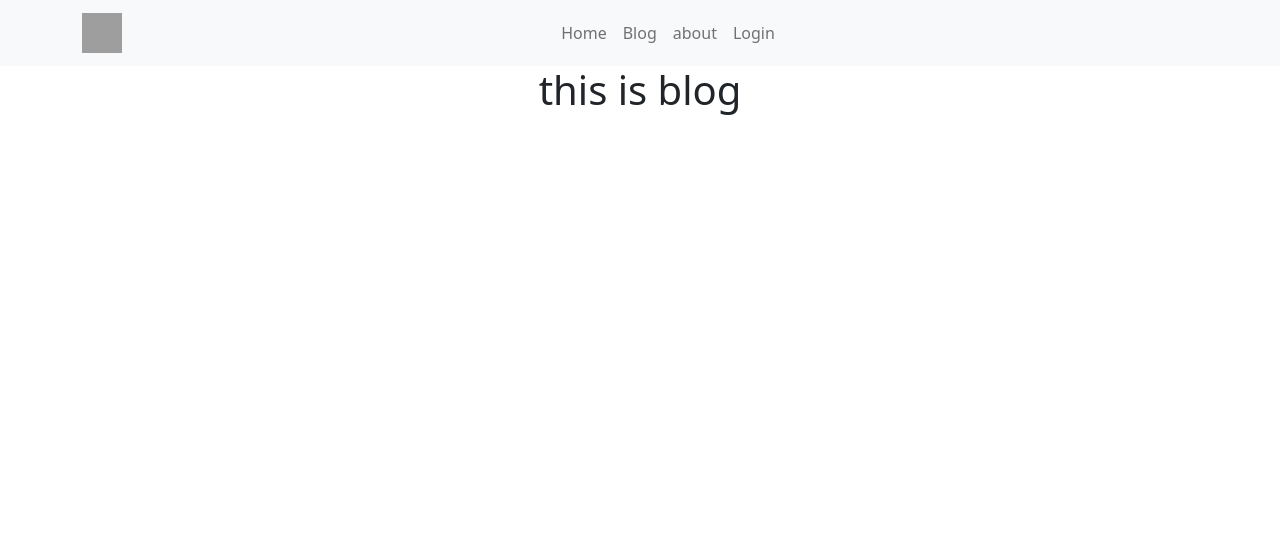
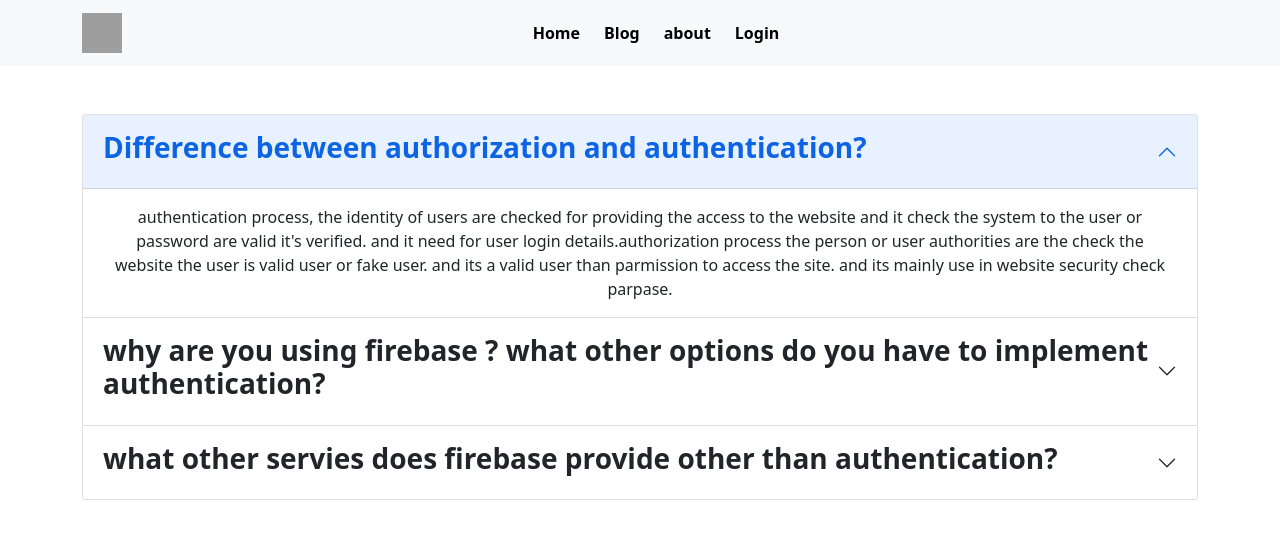
Before and after one commit to rezwanrahimr/independent-service-provider, a React (Create React App) app: page /blog in a window 1280 px wide. Shown: the top 536 px of the page. Built offline with nearby package versions, Linux system fonts and the light colour scheme; no server answers; grey boxes are pictures that could not be loaded.

Commit message:
blog part added

```diff
--- a/src/components/Blog/Blog.js
+++ b/src/components/Blog/Blog.js
@@ -1,10 +1,36 @@
 import React from 'react';
+import { Accordion } from 'react-bootstrap';
 
 const Blog = () => {
     return (
         <div>
-            <h1>this is blog </h1>
+        <div className='container mt-5'>
+        <Accordion defaultActiveKey="0">
+<Accordion.Item eventKey="0">
+ <Accordion.Header><h3 className='fw-bold'>Difference between authorization and authentication?</h3></Accordion.Header>
+ <Accordion.Body>
+ <div className='container'>
+ authentication process, the identity of users are checked for providing the access to the website and it check the system to the user or password are valid  it's verified. and it need for  user login details.authorization process the person or user authorities are the check the website the user is valid user or fake user. and its a valid user than parmission to access the site. and its mainly use in website security check parpase.
+ </div>
+ </Accordion.Body>
+</Accordion.Item>
+<Accordion.Item eventKey="1">
+ <Accordion.Header><h3 className='fw-bold'>why are you using firebase ? what other options do you have to implement authentication?</h3></Accordion.Header>
+ <Accordion.Body>
+ firebase is a useful and good authentication service provider.if you use it just simple some step you following then you can use it easily. and firebase is so fast working and trusted site.
+some authentication : email and password base authentication  ,Multi-factor authentication,Certificate-based authentication and this type of authentication emplement in some authentication service provider like okta,Amazon Cognito,Parsem,Kuzzle,JSON Web Token and so many site to the  implement in this authentication system.
+ </Accordion.Body>
+</Accordion.Item>
+<Accordion.Item eventKey="2">
+ <Accordion.Header><h3 className='fw-bold'>what other  servies does firebase provide other than authentication?</h3></Accordion.Header>
+ <Accordion.Body>
+ firebase is very useful site and its provide the so many service. like: website hosting,Google Analytics and user behavior,Cloud Messaging,Dynamic Links,Remote Config,Predictions,Cloud Storage,Cloud Functions,Cloud Firestore,Realtime database and firebase ML.
+ </Accordion.Body>
+</Accordion.Item>
+
+</Accordion>
         </div>
+     </div>
     );
 };
 
--- a/src/components/Header/Header.js
+++ b/src/components/Header/Header.js
@@ -3,6 +3,7 @@ import React, { useEffect, useState } from 'react';
 import { Container, Nav, Navbar } from 'react-bootstrap';
 import './Header.css'
 import { auth } from '../../firebase.init';
+import { Link } from 'react-router-dom';
 
 const Header = () => {
 
@@ -45,12 +46,12 @@ const Header = () => {
         className="d-inline-block align-top"
         alt="React Bootstrap logo"
       /></Navbar.Brand>
-    <Nav className="me-auto mx-auto">
-      <Nav.Link href="/home">Home</Nav.Link>
-      <Nav.Link href="/blog">Blog</Nav.Link>
-      <Nav.Link href="/about">about</Nav.Link>
+    <Nav className="me-auto mx-auto ">
+      <Link className='text-decoration-none fw-bold me-4 text-black' to="/home">Home</Link>
+      <Link className='text-decoration-none fw-bold me-4 text-black' to="/blog">Blog</Link>
+      <Link className='text-decoration-none fw-bold me-4 text-black' to="/about">about</Link>
       {
-                user?.uid? (<Nav.Link onClick={signOutt} href="/login">SignOut</Nav.Link> ): ( <Nav.Link href="/login">Login</Nav.Link> )
+                user?.uid? (<Link className='text-decoration-none fw-bold me-4 text-black' onClick={signOutt} to="/login">SignOut</Link> ): ( <Link className='text-decoration-none fw-bold me-4 text-black' to="/login">Login</Link> )
             }
     </Nav>
     </Container>
```
